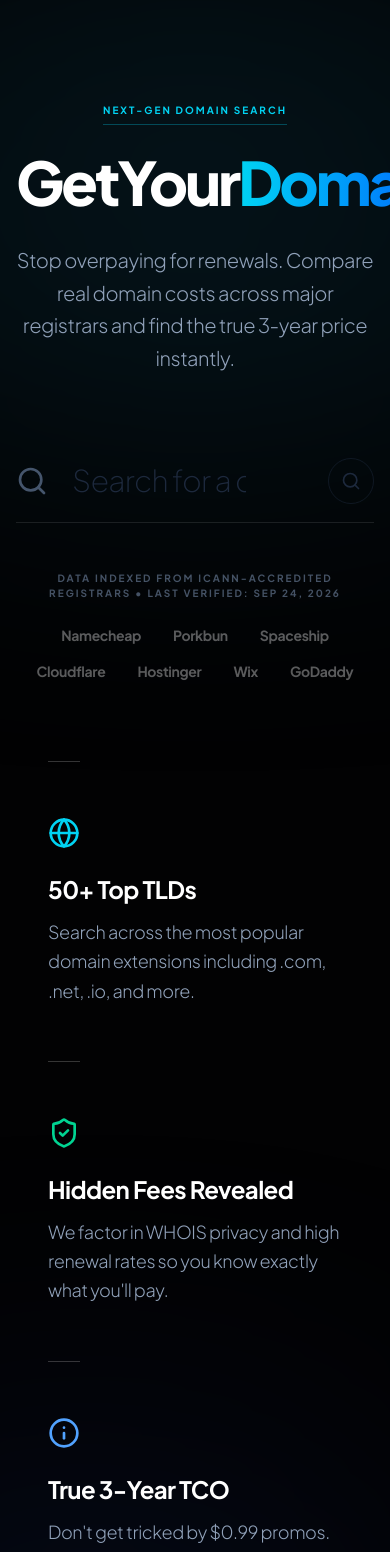
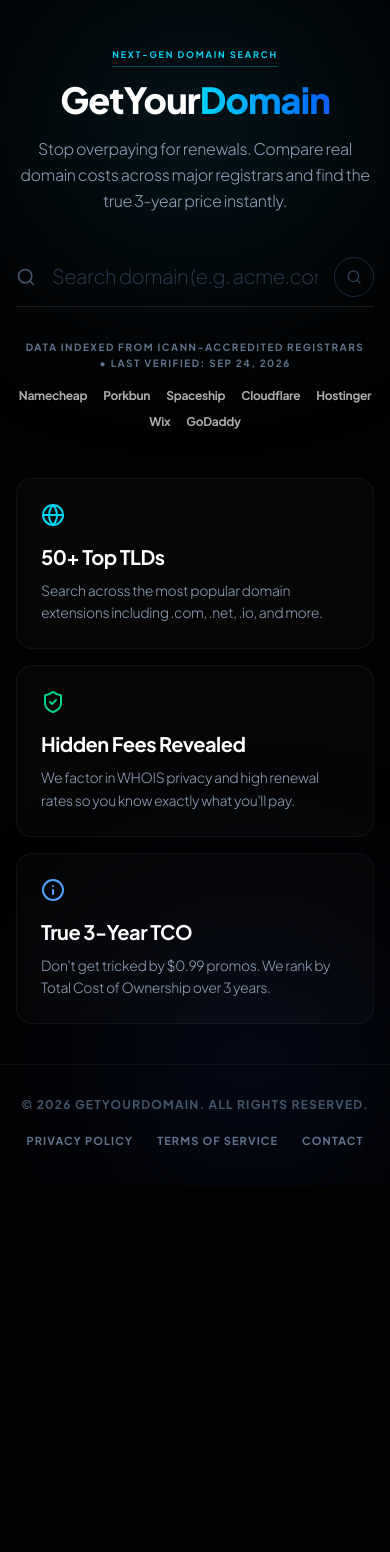
Before and after one commit to Mohid59/GetYourDomain, a Next.js app: page / in a window 390 px wide. Shown: the top 1552 px of the page. After the commit the page ends 1186 px from the top, so only its background shows below. Built offline with nearby package versions, Linux system fonts and the light colour scheme.

Commit message:
feat: optimize responsive layout and mobile user experience

```diff
--- a/app/globals.css
+++ b/app/globals.css
@@ -12,9 +12,18 @@
   --font-mono: var(--font-jetbrains);
 }
 
+html {
+  overflow-x: hidden;
+  width: 100%;
+  -webkit-text-size-adjust: 100%;
+  scroll-behavior: smooth;
+}
+
 body {
   background: var(--background);
   color: var(--foreground);
   font-family: var(--font-sans), Arial, Helvetica, sans-serif;
   overflow-x: hidden;
+  width: 100%;
+  min-height: 100%;
 }
--- a/app/page.tsx
+++ b/app/page.tsx
@@ -56,26 +56,26 @@ export default function Home() {
 
   return (
     <div className="flex flex-col min-h-screen relative overflow-hidden">
-      {/* Cinematic Ambient Blur Orbs */}
-      <div className="absolute top-0 left-1/2 -translate-x-1/2 w-[800px] h-[400px] bg-cyan-900/30 blur-[150px] rounded-full pointer-events-none -z-10" />
-      <div className="absolute bottom-0 right-0 w-[600px] h-[400px] bg-blue-900/20 blur-[150px] rounded-full pointer-events-none -z-10" />
+      {/* Cinematic Ambient Blur Orbs - sized responsively */}
+      <div className="absolute top-0 left-1/2 -translate-x-1/2 w-[320px] sm:w-[600px] lg:w-[800px] h-[250px] sm:h-[400px] bg-cyan-900/30 blur-[100px] sm:blur-[150px] rounded-full pointer-events-none -z-10" />
+      <div className="absolute bottom-0 right-0 w-[280px] sm:w-[500px] lg:w-[600px] h-[250px] sm:h-[400px] bg-blue-900/20 blur-[100px] sm:blur-[150px] rounded-full pointer-events-none -z-10" />
 
-      <main className="flex-grow py-24 px-4 sm:px-6 lg:px-8 relative z-10">
+      <main className="flex-grow py-10 sm:py-20 lg:py-24 px-4 sm:px-6 lg:px-8 relative z-10">
         <div className="max-w-5xl mx-auto text-center">
 
           <motion.div
             initial="hidden"
             animate="visible"
             variants={containerVariants}
-            className="mb-16"
+            className="mb-8 sm:mb-16"
           >
-            <motion.div variants={itemVariants} className="inline-block mb-8">
-              <span className="text-[10px] font-bold uppercase tracking-[0.2em] text-cyan-400 border-b border-cyan-400/30 pb-2">Next-Gen Domain Search</span>
+            <motion.div variants={itemVariants} className="inline-block mb-4 sm:mb-8">
+              <span className="text-[9px] sm:text-[10px] font-bold uppercase tracking-[0.2em] text-cyan-400 border-b border-cyan-400/30 pb-1.5 sm:pb-2">Next-Gen Domain Search</span>
             </motion.div>
-            <motion.h1 variants={itemVariants} className="text-6xl sm:text-8xl font-extrabold tracking-tighter text-white mb-8">
+            <motion.h1 variants={itemVariants} className="text-4xl xs:text-5xl sm:text-7xl lg:text-8xl font-extrabold tracking-tight sm:tracking-tighter text-white mb-4 sm:mb-8 break-words">
               GetYour<span className="text-transparent bg-clip-text bg-gradient-to-r from-cyan-400 to-blue-600">Domain</span>
             </motion.h1>
-            <motion.p variants={itemVariants} className="mt-6 text-xl sm:text-2xl text-slate-400 max-w-3xl mx-auto font-light leading-relaxed tracking-tight">
+            <motion.p variants={itemVariants} className="mt-4 sm:mt-6 text-base sm:text-xl lg:text-2xl text-slate-400 max-w-3xl mx-auto font-light leading-relaxed tracking-tight px-1 sm:px-0">
               Stop overpaying for renewals. Compare real domain costs across major registrars and find the true 3-year price instantly.
             </motion.p>
           </motion.div>
@@ -88,16 +88,18 @@ export default function Home() {
             <SearchBox isLoading={loading} onSearch={handleSearch}/>
 
             {/* Legitimate Trust Signal Banner */}
-            <div className="mt-4 max-w-3xl mx-auto flex flex-col items-center justify-center opacity-70 mb-12">
-              <p className="text-[10px] uppercase tracking-[0.2em] text-slate-500 font-bold mb-6 text-center">Data Indexed from ICANN-Accredited Registrars • Last Verified: {lastVerifiedDate}</p>
-              <div className="flex flex-wrap items-center justify-center gap-x-8 gap-y-4 opacity-50 grayscale hover:grayscale-0 hover:opacity-100 transition-all duration-700">
-                <div className="text-sm font-bold tracking-tight text-white">Namecheap</div>
-                <div className="text-sm font-bold tracking-tight text-white">Porkbun</div>
-                <div className="text-sm font-bold tracking-tight text-white">Spaceship</div>
-                <div className="text-sm font-bold tracking-tight text-white">Cloudflare</div>
-                <div className="text-sm font-bold tracking-tight text-white">Hostinger</div>
-                <div className="text-sm font-bold tracking-tight text-white">Wix</div>
-                <div className="text-sm font-bold tracking-tight text-white">GoDaddy</div>
+            <div className="mt-4 max-w-3xl mx-auto flex flex-col items-center justify-center mb-8 sm:mb-12">
+              <p className="text-[10px] uppercase tracking-[0.15em] sm:tracking-[0.2em] text-slate-500 font-bold mb-4 sm:mb-6 text-center leading-relaxed px-2">
+                Data Indexed from ICANN-Accredited Registrars • Last Verified: {lastVerifiedDate}
+              </p>
+              <div className="flex flex-wrap items-center justify-center gap-x-4 sm:gap-x-8 gap-y-2.5 sm:gap-y-4 opacity-75 sm:opacity-50 sm:grayscale sm:hover:grayscale-0 sm:hover:opacity-100 transition-all duration-700">
+                <div className="text-xs sm:text-sm font-bold tracking-tight text-white/90">Namecheap</div>
+                <div className="text-xs sm:text-sm font-bold tracking-tight text-white/90">Porkbun</div>
+                <div className="text-xs sm:text-sm font-bold tracking-tight text-white/90">Spaceship</div>
+                <div className="text-xs sm:text-sm font-bold tracking-tight text-white/90">Cloudflare</div>
+                <div className="text-xs sm:text-sm font-bold tracking-tight text-white/90">Hostinger</div>
+                <div className="text-xs sm:text-sm font-bold tracking-tight text-white/90">Wix</div>
+                <div className="text-xs sm:text-sm font-bold tracking-tight text-white/90">GoDaddy</div>
               </div>
             </div>
           </motion.div>
@@ -109,12 +111,12 @@ export default function Home() {
                 initial={{ opacity: 0, y: 10 }}
                 animate={{ opacity: 1, y: 0 }}
                 exit={{ opacity: 0, scale: 0.95 }}
-                className="mt-12 p-6 bg-transparent border-l-2 border-rose-500 flex items-center text-left text-rose-200"
+                className="mt-8 sm:mt-12 p-4 sm:p-6 bg-rose-950/20 border-l-2 border-rose-500 rounded-r-xl flex items-start sm:items-center text-left text-rose-200"
               >
-                <AlertTriangle className="w-8 h-8 text-rose-400 mr-5 flex-shrink-0"/>
+                <AlertTriangle className="w-6 h-6 sm:w-8 sm:h-8 text-rose-400 mr-3 sm:mr-5 flex-shrink-0 mt-0.5 sm:mt-0"/>
                 <div>
-                  <p className="font-bold text-xl text-rose-300 tracking-tight">Oops! Something went wrong.</p>
-                  <p className="text-sm opacity-80 mt-1">{error}</p>
+                  <p className="font-bold text-lg sm:text-xl text-rose-300 tracking-tight">Oops! Something went wrong.</p>
+                  <p className="text-xs sm:text-sm opacity-80 mt-1">{error}</p>
                 </div>
               </motion.div>
             )}
@@ -125,16 +127,37 @@ export default function Home() {
                 initial={{ opacity: 0 }}
                 animate={{ opacity: 1 }}
                 exit={{ opacity: 0 }}
-                className="mt-12 w-full max-w-4xl mx-auto"
+                className="mt-8 sm:mt-12 w-full max-w-4xl mx-auto"
               >
-                {/* High Fidelity Shimmer Skeleton */}
-                <div className="w-full bg-white/5 backdrop-blur-md rounded-3xl border border-white/10 overflow-hidden shadow-2xl relative">
-                  <div className="absolute inset-0 -translate-x-full animate-[shimmer_2s_infinite] bg-gradient-to-r from-transparent via-white/10 to-transparent z-10"></div>
-                  <div className="p-6 bg-black/20 border-b border-white/10 flex justify-between items-center relative z-0">
-                    <div className="h-6 w-1/3 bg-white/10 rounded-lg"></div>
-                    <div className="h-6 w-32 bg-white/10 rounded-full"></div>
+                {/* High Fidelity Shimmer Skeleton - Mobile & Desktop responsive */}
+                <div className="w-full bg-white/5 backdrop-blur-md rounded-2xl sm:rounded-3xl border border-white/10 overflow-hidden shadow-2xl relative">
+                  <div className="absolute inset-0 -translate-x-full animate-[shimmer_2s_infinite] bg-gradient-to-r from-transparent via-white/10 to-transparent z-10 pointer-events-none"></div>
+
+                  <div className="p-4 sm:p-6 bg-black/20 border-b border-white/10 flex justify-between items-center relative z-0">
+                    <div className="h-5 sm:h-6 w-1/2 sm:w-1/3 bg-white/10 rounded-lg"></div>
+                    <div className="h-5 sm:h-6 w-20 sm:w-32 bg-white/10 rounded-full"></div>
                   </div>
-                  <div className="p-4 space-y-4 relative z-0">
+
+                  {/* Mobile Skeleton Cards */}
+                  <div className="block md:hidden p-4 space-y-4 relative z-0">
+                    {[...Array(3)].map((_, i) => (
+                      <div key={`mob-skel-${i}`} className="p-4 rounded-xl border border-white/5 bg-white/[0.02] space-y-3">
+                        <div className="flex justify-between items-center">
+                          <div className="h-6 w-28 bg-white/10 rounded-md"></div>
+                          <div className="h-5 w-16 bg-white/10 rounded-full"></div>
+                        </div>
+                        <div className="h-14 bg-white/5 rounded-lg"></div>
+                        <div className="grid grid-cols-2 gap-2">
+                          <div className="h-10 bg-white/5 rounded-md"></div>
+                          <div className="h-10 bg-white/5 rounded-md"></div>
+                        </div>
+                        <div className="h-10 bg-white/10 rounded-xl"></div>
+                      </div>
+                    ))}
+                  </div>
+
+                  {/* Desktop Skeleton Table */}
+                  <div className="hidden md:block p-4 space-y-4 relative z-0">
                     {[...Array(5)].map((_, i) => (
                       <div key={i} className="flex items-center justify-between p-4 border-b border-white/5 last:border-0">
                         <div className="h-6 w-32 bg-white/10 rounded-lg"></div>
@@ -159,36 +182,36 @@ export default function Home() {
                 initial={{ opacity: 0, y: 30 }}
                 animate={{ opacity: 1, y: 0 }}
                 transition={{ type: 'spring', stiffness: 80, damping: 20 }}
-                className="mt-12 text-left"
+                className="mt-8 sm:mt-12 text-left"
               >
                 {data.isAvailable ? (
                   <div>
-                    <div className="p-8 bg-transparent border-l-2 border-emerald-400 flex items-center text-emerald-100 mb-12">
-                      <CheckCircle2 className="w-12 h-12 text-emerald-400 mr-6 flex-shrink-0"/>
+                    <div className="p-4 sm:p-8 bg-emerald-950/15 border-l-2 border-emerald-400 rounded-r-2xl flex items-start sm:items-center text-emerald-100 mb-8 sm:mb-12">
+                      <CheckCircle2 className="w-8 h-8 sm:w-12 sm:h-12 text-emerald-400 mr-3 sm:mr-6 flex-shrink-0 mt-0.5 sm:mt-0"/>
                       <div>
-                        <p className="font-bold text-4xl tracking-tighter">{data.domain} is available!</p>
-                        <p className="text-lg text-emerald-400/80 mt-2 font-light tracking-tight">Select a registrar below to secure the best total cost.</p>
+                        <p className="font-bold text-2xl sm:text-4xl tracking-tight break-all">{data.domain} is available!</p>
+                        <p className="text-sm sm:text-lg text-emerald-400/80 mt-1 sm:mt-2 font-light tracking-tight">Select a registrar below to secure the best total cost.</p>
                       </div>
                     </div>
                     <RegistrarTable domain={data.domain} pricing={data.pricing}/>
                   </div>
                 ) : (
                   <div>
-                    <div className="p-8 bg-transparent border-l-2 border-amber-400 flex items-center text-amber-100 mb-12">
-                      <XCircle className="w-12 h-12 text-amber-400 mr-6 flex-shrink-0"/>
+                    <div className="p-4 sm:p-8 bg-amber-950/15 border-l-2 border-amber-400 rounded-r-2xl flex items-start sm:items-center text-amber-100 mb-8 sm:mb-12">
+                      <XCircle className="w-8 h-8 sm:w-12 sm:h-12 text-amber-400 mr-3 sm:mr-6 flex-shrink-0 mt-0.5 sm:mt-0"/>
                       <div>
-                        <p className="font-bold text-4xl tracking-tighter">{data.domain} is taken.</p>
-                        <p className="text-lg text-amber-400/80 mt-2 font-light tracking-tight">Try one of the alternative brand suggestions below.</p>
+                        <p className="font-bold text-2xl sm:text-4xl tracking-tight break-all">{data.domain} is taken.</p>
+                        <p className="text-sm sm:text-lg text-amber-400/80 mt-1 sm:mt-2 font-light tracking-tight">Try one of the alternative brand suggestions below.</p>
                       </div>
                     </div>
 
                     {data.suggestions.length > 0 && (
-                      <div className="p-8 mt-4 border-t border-white/5">
-                        <h4 className="text-lg font-bold text-white mb-6 flex items-center tracking-widest uppercase text-[11px] text-amber-400/80">
+                      <div className="p-4 sm:p-8 mt-4 border-t border-white/5">
+                        <h4 className="font-bold text-white mb-4 sm:mb-6 flex items-center tracking-widest uppercase text-[10px] sm:text-[11px] text-amber-400/80">
                           <Zap className="w-4 h-4 mr-2"/>
                           Available Alternatives
                         </h4>
-                        <div className="flex flex-wrap gap-4">
+                        <div className="flex flex-wrap gap-2.5 sm:gap-4">
                           {data.suggestions.map((sug, i) => (
                             <motion.button
                               key={sug}
@@ -198,7 +221,7 @@ export default function Home() {
                               whileHover={{ scale: 1.05 }}
                               whileTap={{ scale: 0.95 }}
                               onClick={() => handleSearch(sug)}
-                              className="px-6 py-3 bg-transparent border-b border-white/20 hover:border-cyan-400 text-white hover:text-cyan-400 text-lg font-light transition-colors"
+                              className="px-4 py-2 sm:px-6 sm:py-3 bg-white/[0.03] sm:bg-transparent rounded-lg sm:rounded-none border sm:border-0 sm:border-b border-white/10 sm:border-white/20 hover:border-cyan-400 text-white hover:text-cyan-400 text-sm sm:text-lg font-light transition-all"
                             >
                               {sug}
                             </motion.button>
@@ -217,7 +240,7 @@ export default function Home() {
                 variants={containerVariants}
                 initial="hidden"
                 animate="visible"
-                className="mt-20 grid grid-cols-1 md:grid-cols-3 gap-6 text-left max-w-4xl mx-auto"
+                className="mt-12 sm:mt-20 grid grid-cols-1 md:grid-cols-3 gap-4 sm:gap-6 text-left max-w-4xl mx-auto"
               >
                 {[
                   { icon: Globe, title: "50+ Top TLDs", desc: "Search across the most popular domain extensions including .com, .net, .io, and more.", color: "text-cyan-400" },
@@ -227,14 +250,14 @@ export default function Home() {
                   <motion.div
                     key={idx}
                     variants={itemVariants}
-                    className="p-8 group relative"
+                    className="p-6 sm:p-8 rounded-2xl sm:rounded-none bg-white/[0.02] sm:bg-transparent border border-white/5 sm:border-0 group relative"
                   >
-                    <div className="absolute top-0 left-8 w-8 h-px bg-white/20 group-hover:bg-cyan-400 group-hover:w-16 transition-all duration-500"></div>
-                    <div className={`mt-6 mb-6 ${feat.color}`}>
-                      <feat.icon className="w-8 h-8"/>
+                    <div className="hidden sm:block absolute top-0 left-8 w-8 h-px bg-white/20 group-hover:bg-cyan-400 group-hover:w-16 transition-all duration-500"></div>
+                    <div className={`mb-4 sm:mt-6 sm:mb-6 ${feat.color}`}>
+                      <feat.icon className="w-6 h-6 sm:w-8 sm:h-8"/>
                     </div>
-                    <h3 className="font-bold text-white text-2xl mb-3 tracking-tight">{feat.title}</h3>
-                    <p className="text-slate-400 text-lg font-light leading-relaxed tracking-tight">{feat.desc}</p>
+                    <h3 className="font-bold text-white text-xl sm:text-2xl mb-2 sm:mb-3 tracking-tight">{feat.title}</h3>
+                    <p className="text-slate-400 text-sm sm:text-lg font-light leading-relaxed tracking-tight">{feat.desc}</p>
                   </motion.div>
                 ))}
               </motion.div>
@@ -243,15 +266,15 @@ export default function Home() {
         </div>
       </main>
 
-      <footer className="border-t border-white/5 py-12 mt-auto relative z-10">
-        <div className="max-w-5xl mx-auto px-4 sm:px-6 lg:px-8 flex flex-col md:flex-row justify-between items-center space-y-6 md:space-y-0">
+      <footer className="border-t border-white/5 py-8 sm:py-12 mt-auto relative z-10">
+        <div className="max-w-5xl mx-auto px-4 sm:px-6 lg:px-8 flex flex-col sm:flex-row justify-between items-center gap-4 sm:gap-0 text-center sm:text-left">
           <div className="text-slate-600 text-xs font-bold uppercase tracking-widest">
             © {new Date().getFullYear()} GetYourDomain. All rights reserved.
           </div>
-          <div className="flex space-x-8 text-[11px] font-bold uppercase tracking-widest text-slate-500">
-            <Link href="/privacy" className="hover:text-cyan-400 transition-colors">Privacy Policy</Link>
-            <Link href="/terms" className="hover:text-cyan-400 transition-colors">Terms of Service</Link>
-            <Link href="/contact" className="hover:text-cyan-400 transition-colors">Contact</Link>
+          <div className="flex flex-wrap justify-center gap-x-6 gap-y-2 text-[11px] font-bold uppercase tracking-widest text-slate-500">
+            <Link href="/privacy" className="hover:text-cyan-400 transition-colors py-1">Privacy Policy</Link>
+            <Link href="/terms" className="hover:text-cyan-400 transition-colors py-1">Terms of Service</Link>
+            <Link href="/contact" className="hover:text-cyan-400 transition-colors py-1">Contact</Link>
           </div>
         </div>
       </footer>
--- a/app/privacy/page.tsx
+++ b/app/privacy/page.tsx
@@ -3,14 +3,14 @@ import { ArrowLeft } from 'lucide-react';
 
 export default function PrivacyPolicy() {
   return (
-    <div className="min-h-screen py-24 px-4 sm:px-6 lg:px-8 relative z-10 text-slate-300">
+    <div className="min-h-screen py-12 sm:py-24 px-4 sm:px-6 lg:px-8 relative z-10 text-slate-300">
       <div className="max-w-3xl mx-auto">
-        <Link href="/" className="inline-flex items-center text-[11px] uppercase tracking-widest text-cyan-400 hover:text-cyan-300 transition-colors mb-12 font-bold group">
+        <Link href="/" className="inline-flex items-center text-[11px] uppercase tracking-widest text-cyan-400 hover:text-cyan-300 transition-colors mb-8 sm:mb-12 font-bold group">
           <ArrowLeft className="w-4 h-4 mr-2 transform group-hover:-translate-x-1 transition-transform" />
           Back to Search
         </Link>
 
-        <h1 className="text-5xl md:text-7xl font-extrabold text-white mb-12 tracking-tighter">Privacy Policy.</h1>
+        <h1 className="text-3xl sm:text-5xl md:text-7xl font-extrabold text-white mb-8 sm:mb-12 tracking-tight sm:tracking-tighter">Privacy Policy.</h1>
 
         <div className="space-y-6 text-sm leading-relaxed">
           <p>Last updated: {new Date().toLocaleDateString('en-US', { month: 'short', day: 'numeric', year: 'numeric' })}</p>
--- a/app/terms/page.tsx
+++ b/app/terms/page.tsx
@@ -3,14 +3,14 @@ import { ArrowLeft } from 'lucide-react';
 
 export default function TermsOfService() {
   return (
-    <div className="min-h-screen py-24 px-4 sm:px-6 lg:px-8 relative z-10 text-slate-300">
+    <div className="min-h-screen py-12 sm:py-24 px-4 sm:px-6 lg:px-8 relative z-10 text-slate-300">
       <div className="max-w-3xl mx-auto">
-        <Link href="/" className="inline-flex items-center text-[11px] uppercase tracking-widest text-cyan-400 hover:text-cyan-300 transition-colors mb-12 font-bold group">
+        <Link href="/" className="inline-flex items-center text-[11px] uppercase tracking-widest text-cyan-400 hover:text-cyan-300 transition-colors mb-8 sm:mb-12 font-bold group">
           <ArrowLeft className="w-4 h-4 mr-2 transform group-hover:-translate-x-1 transition-transform" />
           Back to Search
         </Link>
 
-        <h1 className="text-5xl md:text-7xl font-extrabold text-white mb-12 tracking-tighter">Terms of Service.</h1>
+        <h1 className="text-3xl sm:text-5xl md:text-7xl font-extrabold text-white mb-8 sm:mb-12 tracking-tight sm:tracking-tighter">Terms of Service.</h1>
 
         <div className="space-y-6 text-sm leading-relaxed">
           <p>Last updated: {new Date().toLocaleDateString('en-US', { month: 'short', day: 'numeric', year: 'numeric' })}</p>
--- a/components/SearchBox.tsx
+++ b/components/SearchBox.tsx
@@ -20,10 +20,10 @@ export default function SearchBox({ onSearch, isLoading }: SearchBoxProps) {
   };
 
   return (
-    <form onSubmit={handleSubmit} className="w-full max-w-3xl mx-auto my-12 relative z-20 group">
-      <div className={`relative flex items-center transition-all duration-700 ${isFocused ? 'scale-[1.02]' : 'scale-100'}`}>
+    <form onSubmit={handleSubmit} className="w-full max-w-3xl mx-auto my-8 sm:my-12 relative z-20 group">
+      <div className={`relative flex items-center transition-all duration-500 ${isFocused ? 'scale-[1.01] sm:scale-[1.02]' : 'scale-100'}`}>
         <div className="absolute inset-y-0 left-0 flex items-center pointer-events-none">
-          <Search className={`w-8 h-8 transition-colors duration-500 ${isFocused ? 'text-cyan-400' : 'text-slate-600'}`} />
+          <Search className={`w-5 h-5 sm:w-8 sm:h-8 transition-colors duration-500 ${isFocused ? 'text-cyan-400' : 'text-slate-600'}`} />
         </div>
         <input
           type="text"
@@ -31,23 +31,27 @@ export default function SearchBox({ onSearch, isLoading }: SearchBoxProps) {
           onChange={(e) => setInput(e.target.value)}
           onFocus={() => setIsFocused(true)}
           onBlur={() => setIsFocused(false)}
-          placeholder="Search for a domain"
-          className="w-full pl-14 pr-32 py-6 text-3xl md:text-5xl font-extralight bg-transparent border-b border-white/10 focus:outline-none focus:border-cyan-400/60 transition-all text-white placeholder:text-slate-800 tracking-tight"
+          placeholder="Search domain (e.g. acme.com)"
+          autoCapitalize="none"
+          autoCorrect="off"
+          spellCheck={false}
+          className="w-full pl-9 sm:pl-14 pr-14 sm:pr-32 py-4 sm:py-6 text-xl sm:text-3xl md:text-5xl font-extralight bg-transparent border-b border-white/10 focus:outline-none focus:border-cyan-400/60 transition-all text-white placeholder:text-slate-700 tracking-tight"
         />
-        <div className="absolute right-0 flex items-center space-x-4">
-          <div className="hidden sm:flex items-center px-2 py-1 text-[10px] text-slate-700 font-mono tracking-widest uppercase">
+        <div className="absolute right-0 flex items-center space-x-2 sm:space-x-4">
+          <div className="hidden md:flex items-center px-2 py-1 text-[10px] text-slate-700 font-mono tracking-widest uppercase">
             <Command className="w-3 h-3 mr-1"/> K
           </div>
           <button
             type="submit"
+            aria-label="Search domain"
             disabled={isLoading || input.trim().length < 3}
-            className={`flex items-center justify-center p-3 rounded-full transition-all duration-500 ${
+            className={`w-10 h-10 sm:w-12 sm:h-12 flex items-center justify-center rounded-full transition-all duration-500 ${
               isLoading || input.trim().length < 3
-                ? 'bg-transparent text-slate-800 border border-slate-800/50'
-                : 'bg-white text-black hover:bg-cyan-400 hover:scale-110 hover:shadow-[0_0_30px_rgba(34,211,238,0.4)]'
+                ? 'bg-transparent text-slate-700 border border-slate-800'
+                : 'bg-white text-black hover:bg-cyan-400 hover:scale-105 active:scale-95 shadow-[0_0_20px_rgba(255,255,255,0.2)] hover:shadow-[0_0_30px_rgba(34,211,238,0.4)]'
             }`}
           >
-            {isLoading ? <Loader2 className="w-5 h-5 animate-spin"/> : <Search className="w-5 h-5"/>}
+            {isLoading ? <Loader2 className="w-4 h-4 sm:w-5 sm:h-5 animate-spin"/> : <Search className="w-4 h-4 sm:w-5 sm:h-5"/>}
           </button>
         </div>
       </div>
```
Also changed, not shown: app/contact/page.tsx (+27 -27 lines), app/layout.tsx (+8 -1 lines), components/RegistrarTable.tsx (+113 -6 lines).
